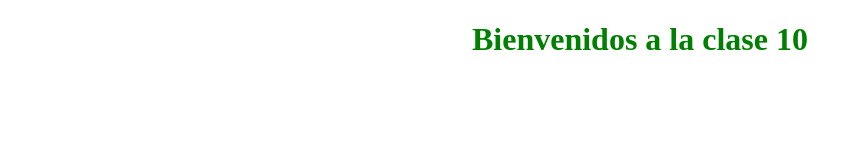
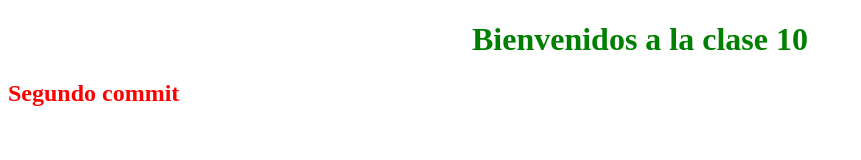
Before and after one commit to Veneburon15/prueba-2, a plain HTML site: page index.html in a window 1280 px wide. Shown: the whole page, without its empty margins (0-861 px from the left). Drawn offline with Linux system fonts and the light colour scheme.

Commit message:
segundo commit
clear

```diff
--- a/css/styles.css
+++ b/css/styles.css
@@ -2,3 +2,6 @@ h1 {
     text-align: center;
     color: green;
 }
+h2 {
+    color: red;
+}
--- a/index.html
+++ b/index.html
@@ -9,5 +9,6 @@
     </head>
     <body>
         <h1>Bienvenidos a la clase 10</h1>
+        <h2>Segundo commit</h2>
     </body>
 </html>
```
